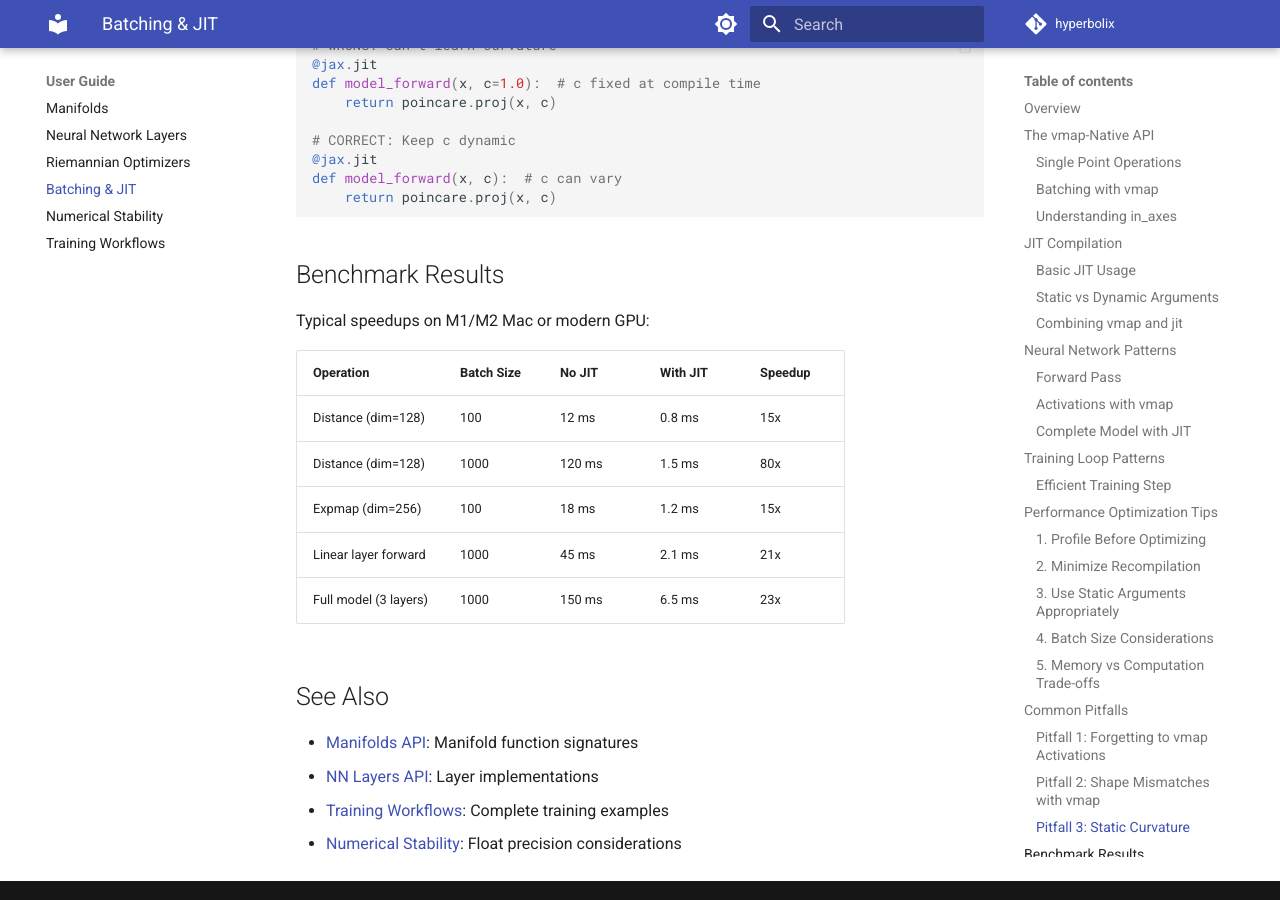
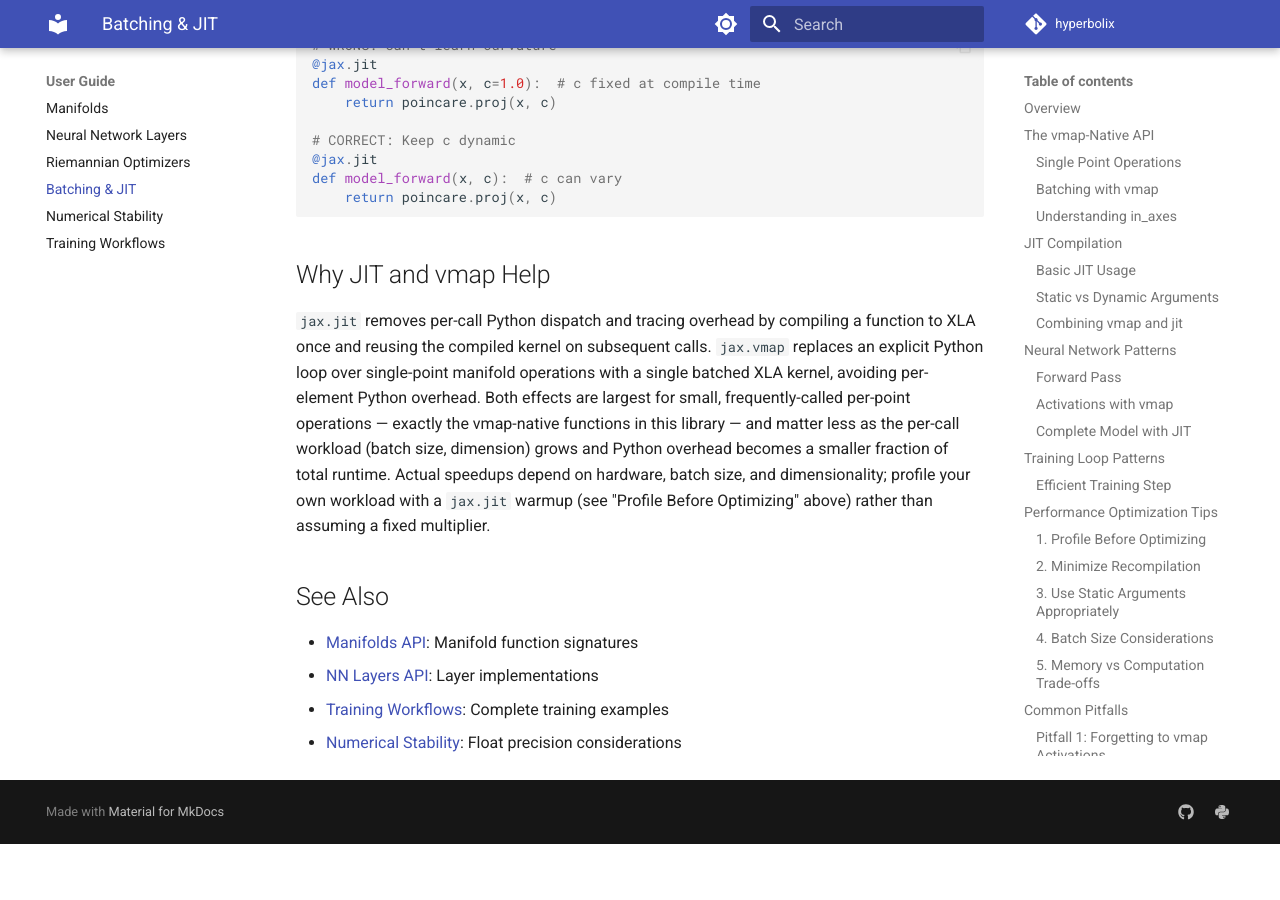
Before and after one commit to timoklein/hyperbolix, an MkDocs documentation site: the page built from docs/user-guide/batching-jit.md, in a window 1280 px wide and 900 px high, scrolled down 8728 px. Built offline with MkDocs 1.6.1 and Material for MkDocs 9.7.7, drawn with Linux system fonts in a browser that asks for light colours; comment, search, counter and statistics services are not loaded; the version menu is left out; after the commit the page ends 9572 px from its top, so only the background shows below that; some of the changed text lies outside the part shown.

Commit message:
docs: remove unmeasured speedup claims, keep qualitative JIT wording
Co-Authored-By: Claude Fable 5 <noreply@anthropic.com>

````diff
--- a/docs/user-guide/batching-jit.md
+++ b/docs/user-guide/batching-jit.md
@@ -104,7 +104,7 @@ print(points.shape)  # (100, 16)
 
 ### Basic JIT Usage
 
-Use `jax.jit` to compile functions for 10-100x speedup:
+Use `jax.jit` to compile functions and make repeated calls fast:
 
 ```python
 from hyperbolix.manifolds import Poincare
@@ -121,7 +121,7 @@ distance = dist_jit(x, y, c=1.0, version_idx=poincare.VERSION_MOBIUS_DIRECT)
 
 !!! tip "JIT Performance"
     - **First call**: Slow (compilation overhead, 100ms-1s)
-    - **Subsequent calls**: Fast (10-100x speedup)
+    - **Subsequent calls**: Fast (compiled XLA execution, no Python dispatch overhead)
     - Most beneficial for large batches (1000+) and high dimensions (128+)
 
 ### Static vs Dynamic Arguments
@@ -359,11 +359,11 @@ def process_batch_bad(x_batch):  # c=1.0 hardcoded
 ```python
 # Small batches: Less JIT benefit
 x_small = jax.random.normal(jax.random.PRNGKey(0), (10, 128))
-# ~10-20x speedup
+# compilation overhead dominates relative to the small workload
 
 # Large batches: Maximum JIT benefit
 x_large = jax.random.normal(jax.random.PRNGKey(0), (1000, 128))
-# ~50-100x speedup
+# batched XLA kernel amortizes overhead across many more elements
 ```
 
 ### 5. Memory vs Computation Trade-offs
@@ -431,17 +431,9 @@ def model_forward(x, c):  # c can vary
     return poincare.proj(x, c)
 ```
 
-## Benchmark Results
+## Why JIT and vmap Help
 
-Typical speedups on M1/M2 Mac or modern GPU:
-
-| Operation | Batch Size | No JIT | With JIT | Speedup |
-|-----------|------------|--------|----------|---------|
-| Distance (dim=128) | 100 | 12 ms | 0.8 ms | 15x |
-| Distance (dim=128) | 1000 | 120 ms | 1.5 ms | 80x |
-| Expmap (dim=256) | 100 | 18 ms | 1.2 ms | 15x |
-| Linear layer forward | 1000 | 45 ms | 2.1 ms | 21x |
-| Full model (3 layers) | 1000 | 150 ms | 6.5 ms | 23x |
+`jax.jit` removes per-call Python dispatch and tracing overhead by compiling a function to XLA once and reusing the compiled kernel on subsequent calls. `jax.vmap` replaces an explicit Python loop over single-point manifold operations with a single batched XLA kernel, avoiding per-element Python overhead. Both effects are largest for small, frequently-called per-point operations — exactly the vmap-native functions in this library — and matter less as the per-call workload (batch size, dimension) grows and Python overhead becomes a smaller fraction of total runtime. Actual speedups depend on hardware, batch size, and dimensionality; profile your own workload with a `jax.jit` warmup (see "Profile Before Optimizing" above) rather than assuming a fixed multiplier.
 
 ## See Also
 
````
Also changed, not shown: README.md (+1 -1 lines).
